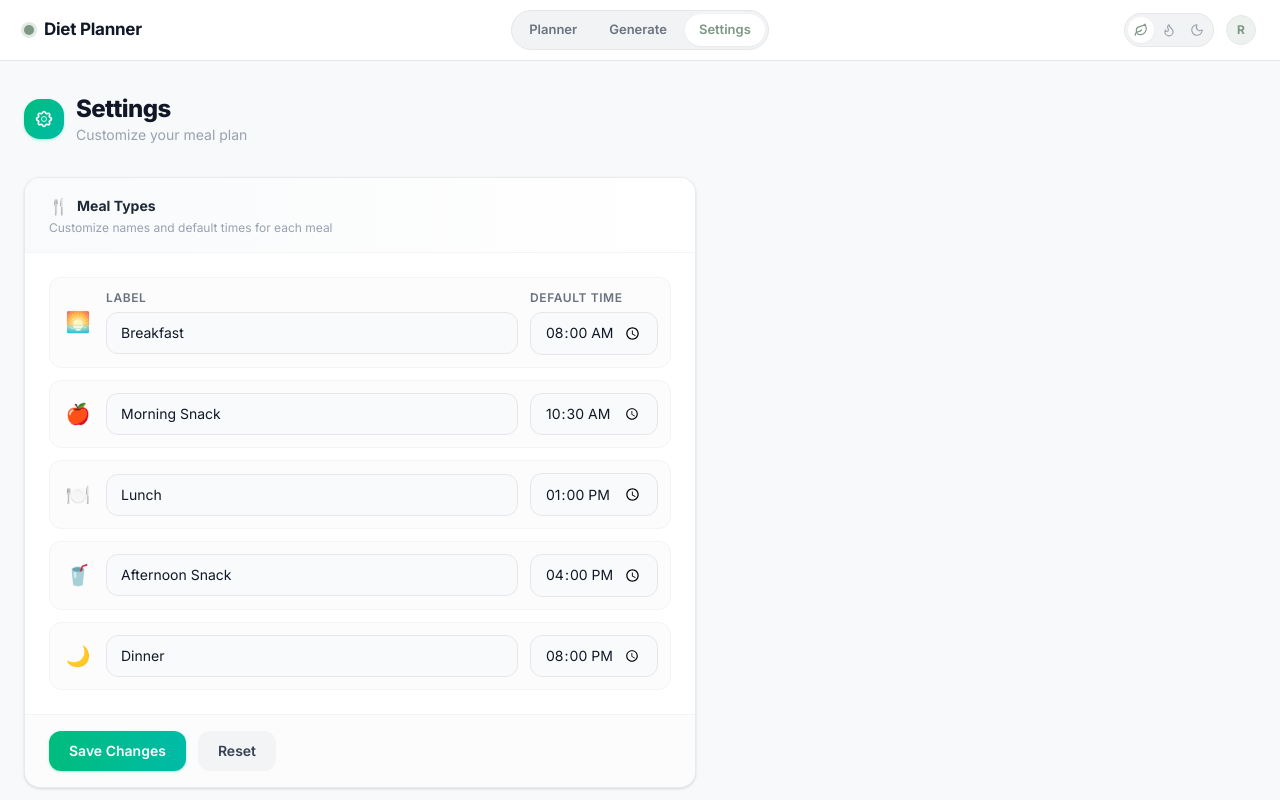
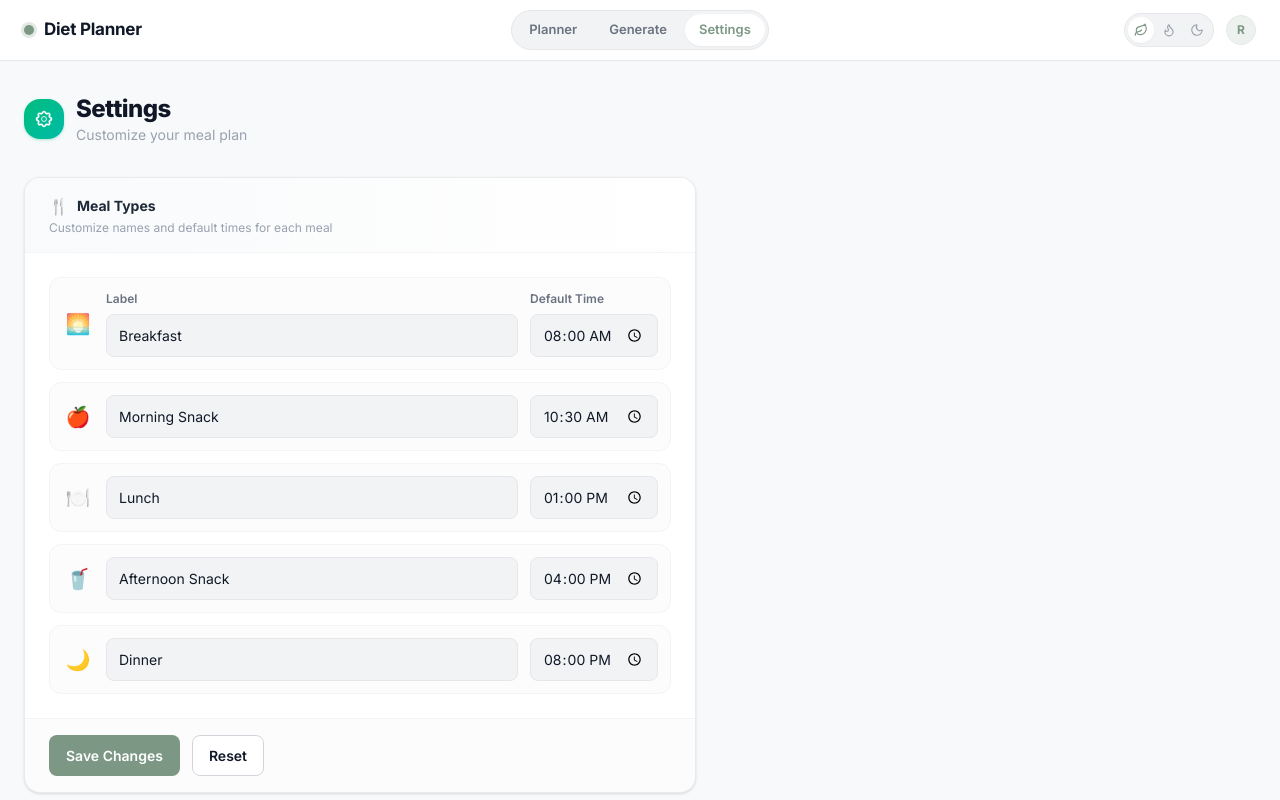
Before and after one commit to rnogales16/diet-planner, a Vue app: page /settings in a window 1280 px wide. Shown: the top 800 px of the page. Built offline with nearby package versions, Linux system fonts and the light colour scheme.

Commit message:
Refactor base components to use theme tokens
BaseButton wraps the .app-btn utility classes. BaseInput exposes a
clean field with optional suffix. BaseModal drops the gradient stripe
and the hardcoded gray classes in favour of the theme tokens.

```diff
--- a/src/components/ui/BaseButton.vue
+++ b/src/components/ui/BaseButton.vue
@@ -1,21 +1,16 @@
 <script setup>
 defineProps({
-  variant: { type: String, default: 'primary' },
-  size: { type: String, default: 'md' },
+  variant: { type: String, default: 'primary' }, // primary | secondary | ghost | danger
+  size: { type: String, default: 'md' }, // sm | md | lg
 })
 </script>
 
 <template>
   <button
-    class="inline-flex items-center justify-center font-semibold rounded-xl transition-all duration-200 focus:outline-none focus:ring-2 focus:ring-offset-2 dark:focus:ring-offset-gray-900 cursor-pointer disabled:opacity-50 disabled:cursor-not-allowed"
+    class="app-btn"
     :class="[
-      variant === 'primary' && 'bg-gradient-to-r from-emerald-500 to-teal-500 text-white hover:from-emerald-600 hover:to-teal-600 shadow-sm shadow-emerald-500/25 hover:shadow-md hover:shadow-emerald-500/30 focus:ring-emerald-500 dark:focus:ring-emerald-500/50',
-      variant === 'secondary' && 'bg-gray-100 text-gray-700 hover:bg-gray-200 focus:ring-gray-400 dark:bg-gray-700 dark:text-gray-300 dark:hover:bg-gray-600 dark:focus:ring-gray-500',
-      variant === 'danger' && 'bg-gradient-to-r from-red-500 to-rose-500 text-white hover:from-red-600 hover:to-rose-600 shadow-sm shadow-red-500/25 focus:ring-red-500 dark:focus:ring-red-500/50',
-      variant === 'ghost' && 'text-gray-600 hover:bg-gray-100 focus:ring-gray-400 dark:text-gray-400 dark:hover:bg-gray-700 dark:focus:ring-gray-500',
-      size === 'sm' && 'px-3 py-1.5 text-xs',
-      size === 'md' && 'px-5 py-2.5 text-sm',
-      size === 'lg' && 'px-7 py-3 text-base',
+      `app-btn--${variant}`,
+      size !== 'md' && `app-btn--${size}`,
     ]"
   >
     <slot />
--- a/src/components/ui/BaseInput.vue
+++ b/src/components/ui/BaseInput.vue
@@ -4,20 +4,58 @@ defineProps({
   type: { type: String, default: 'text' },
   modelValue: { type: [String, Number], default: '' },
   placeholder: { type: String, default: '' },
+  suffix: { type: String, default: '' },
 })
 
 defineEmits(['update:modelValue'])
 </script>
 
 <template>
-  <div class="flex flex-col gap-1.5">
-    <label v-if="label" class="text-xs font-semibold text-gray-500 dark:text-gray-400 uppercase tracking-wider">{{ label }}</label>
+  <label class="field">
+    <span v-if="label" class="field__label">{{ label }}</span>
+    <span class="field__control">
       <input
         :type="type"
         :value="modelValue"
         :placeholder="placeholder"
-      class="w-full px-3.5 py-2.5 text-sm bg-gray-50 border border-gray-200 rounded-xl focus:outline-none focus:ring-2 focus:ring-emerald-500/40 focus:border-emerald-400 focus:bg-white transition-all placeholder:text-gray-300 dark:bg-gray-700 dark:border-gray-600 dark:text-gray-100 dark:placeholder-gray-500 dark:focus:bg-gray-600 dark:focus:border-emerald-500 dark:focus:ring-emerald-500/50"
+        class="app-input"
+        :class="{ 'app-input--with-suffix': suffix }"
         @input="$emit('update:modelValue', type === 'number' ? Number($event.target.value) : $event.target.value)"
       />
-  </div>
+      <span v-if="suffix" class="field__suffix">{{ suffix }}</span>
+    </span>
+  </label>
 </template>
+
+<style scoped>
+.field {
+  display: flex;
+  flex-direction: column;
+  gap: 6px;
+}
+
+.field__label {
+  font-size: 12px;
+  font-weight: 600;
+  color: var(--text-muted);
+}
+
+.field__control {
+  position: relative;
+  display: block;
+}
+
+.field__suffix {
+  position: absolute;
+  right: 10px;
+  top: 50%;
+  transform: translateY(-50%);
+  font-size: 12px;
+  color: var(--text-faint);
+  pointer-events: none;
+}
+
+.app-input--with-suffix {
+  padding-right: 36px;
+}
+</style>
--- a/src/components/ui/BaseModal.vue
+++ b/src/components/ui/BaseModal.vue
@@ -1,7 +1,10 @@
 <script setup>
+import { X } from 'lucide-vue-next'
+
 defineProps({
   title: { type: String, default: '' },
   show: { type: Boolean, default: false },
+  size: { type: String, default: 'md' }, // sm | md | lg
 })
 
 const emit = defineEmits(['close'])
@@ -18,24 +21,18 @@ function onBackdropClick(e) {
     <Transition name="modal">
       <div
         v-if="show"
-        class="fixed inset-0 z-50 flex items-end sm:items-center justify-center bg-black/50 backdrop-blur-sm p-0 sm:p-4"
+        class="modal-backdrop"
         @click="onBackdropClick"
       >
         <Transition name="modal-content" appear>
-          <div class="bg-white dark:bg-gray-800 rounded-t-2xl sm:rounded-2xl shadow-2xl w-full sm:max-w-md max-h-[90vh] overflow-y-auto">
-            <div class="relative px-6 py-5 border-b border-gray-100 dark:border-gray-700">
-              <div class="absolute inset-x-0 top-0 h-1 bg-gradient-to-r from-emerald-500 via-teal-500 to-cyan-500 rounded-t-2xl" />
-              <h2 class="text-lg font-bold text-gray-900 dark:text-white">{{ title }}</h2>
-              <button
-                class="absolute top-4 right-4 w-8 h-8 flex items-center justify-center rounded-full text-gray-400 hover:text-gray-600 hover:bg-gray-100 dark:text-gray-500 dark:hover:text-gray-300 dark:hover:bg-gray-700 transition-colors cursor-pointer"
-                @click="$emit('close')"
-              >
-                <svg class="w-4 h-4" fill="none" stroke="currentColor" viewBox="0 0 24 24">
-                  <path stroke-linecap="round" stroke-linejoin="round" stroke-width="2.5" d="M6 18L18 6M6 6l12 12" />
-                </svg>
+          <div class="modal-card" :class="`modal-card--${size}`">
+            <header class="modal-head">
+              <h2 class="modal-title font-display">{{ title }}</h2>
+              <button class="modal-close" type="button" @click="$emit('close')">
+                <X :size="16" />
               </button>
-            </div>
-            <div class="p-6">
+            </header>
+            <div class="modal-body">
               <slot />
             </div>
           </div>
@@ -46,26 +43,109 @@ function onBackdropClick(e) {
 </template>
 
 <style scoped>
+.modal-backdrop {
+  position: fixed;
+  inset: 0;
+  z-index: 50;
+  display: flex;
+  align-items: center;
+  justify-content: center;
+  background-color: rgb(0 0 0 / 0.45);
+  backdrop-filter: blur(4px);
+  padding: 16px;
+}
+
+.modal-card {
+  background-color: var(--surface);
+  border: 1px solid var(--border);
+  border-radius: var(--radius-lg);
+  box-shadow: var(--shadow-md);
+  width: 100%;
+  max-width: 480px;
+  max-height: 90vh;
+  display: flex;
+  flex-direction: column;
+}
+
+.modal-card--lg {
+  max-width: 720px;
+}
+
+.modal-card--sm {
+  max-width: 360px;
+}
+
+.modal-head {
+  display: flex;
+  align-items: center;
+  justify-content: space-between;
+  padding: 18px 24px;
+  border-bottom: 1px solid var(--border);
+}
+
+.modal-title {
+  font-size: 17px;
+  font-weight: 700;
+  color: var(--text);
+  letter-spacing: -0.01em;
+}
+
+.modal-close {
+  width: 30px;
+  height: 30px;
+  display: inline-flex;
+  align-items: center;
+  justify-content: center;
+  border-radius: 999px;
+  border: none;
+  background: transparent;
+  color: var(--text-muted);
+  cursor: pointer;
+  transition: background-color 0.15s ease, color 0.15s ease;
+}
+
+.modal-close:hover {
+  background-color: var(--surface-2);
+  color: var(--text);
+}
+
+.modal-body {
+  padding: 24px;
+  overflow-y: auto;
+}
+
 .modal-enter-active,
 .modal-leave-active {
-  transition: opacity 0.25s ease;
+  transition: opacity 0.2s ease;
 }
 .modal-enter-from,
 .modal-leave-to {
   opacity: 0;
 }
 .modal-content-enter-active {
-  transition: transform 0.3s cubic-bezier(0.16, 1, 0.3, 1), opacity 0.2s ease;
+  transition: transform 0.25s cubic-bezier(0.16, 1, 0.3, 1), opacity 0.2s ease;
 }
 .modal-content-leave-active {
-  transition: transform 0.2s ease, opacity 0.15s ease;
+  transition: transform 0.15s ease, opacity 0.1s ease;
 }
 .modal-content-enter-from {
-  transform: translateY(30px);
+  transform: translateY(20px);
   opacity: 0;
 }
 .modal-content-leave-to {
-  transform: translateY(10px);
+  transform: translateY(8px);
   opacity: 0;
 }
+
+@media (max-width: 640px) {
+  .modal-backdrop {
+    align-items: flex-end;
+    padding: 0;
+  }
+  .modal-card {
+    max-width: 100%;
+    border-radius: var(--radius-lg) var(--radius-lg) 0 0;
+    max-height: 92vh;
+  }
+}
 </style>
```
Lines whose indentation alone changed are shown as unchanged.
